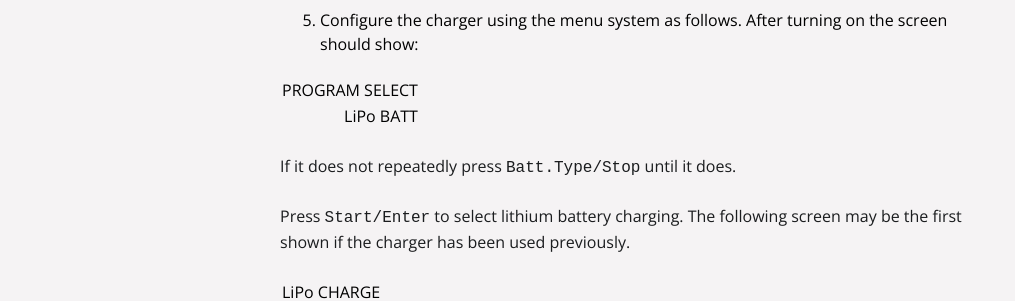
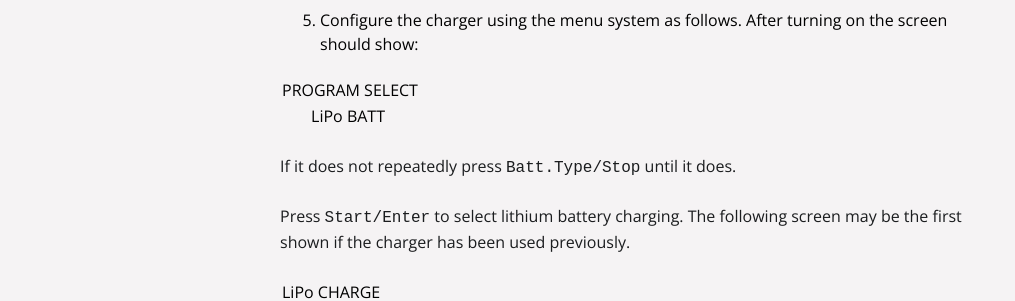
Before and after one commit to srobo/docs, a Jekyll site: the page built from kit/batteries/imax_b6_charger.md, in a window 1280 px wide. Shown: the part 1115-1416 px from the top of the page, without its empty margins (128-1143 px from the left). Built offline with Jekyll 4.4.1, drawn with Linux system fonts in a browser that asks for light colours; nearby versions of some CDN libraries; comment, search, counter and statistics services are not loaded.

Commit message:
Use more accurate positioning mechanism
Change-Id: I51dd3eccded93c13aa6e3cef679e6e10eb781377

```diff
--- a/kit/batteries/imax_b6_charger.md
+++ b/kit/batteries/imax_b6_charger.md
@@ -29,7 +29,7 @@ This list must be followed carefully each time a battery is connected to the cha
 
 <table class="charger_lcd">
 <tr><td>PROGRAM SELECT</td></tr>
-<tr><td style="text-align: right;">LiPo BATT</td></tr>
+<tr><td>&nbsp; &nbsp; &nbsp; &nbsp;LiPo BATT</td></tr>
 </table>
 
 If it does not repeatedly press `Batt.Type/Stop` until it does.
```
